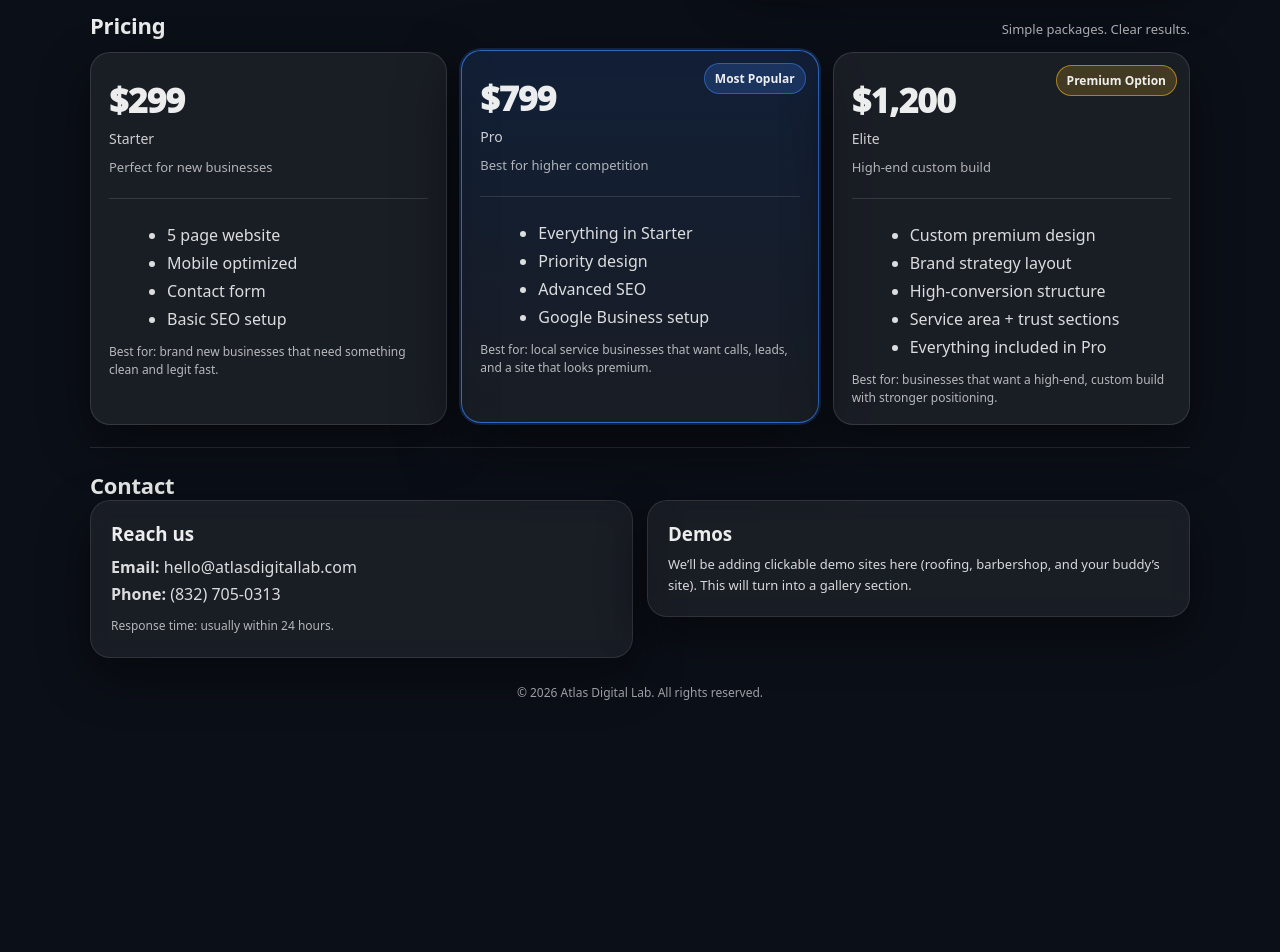
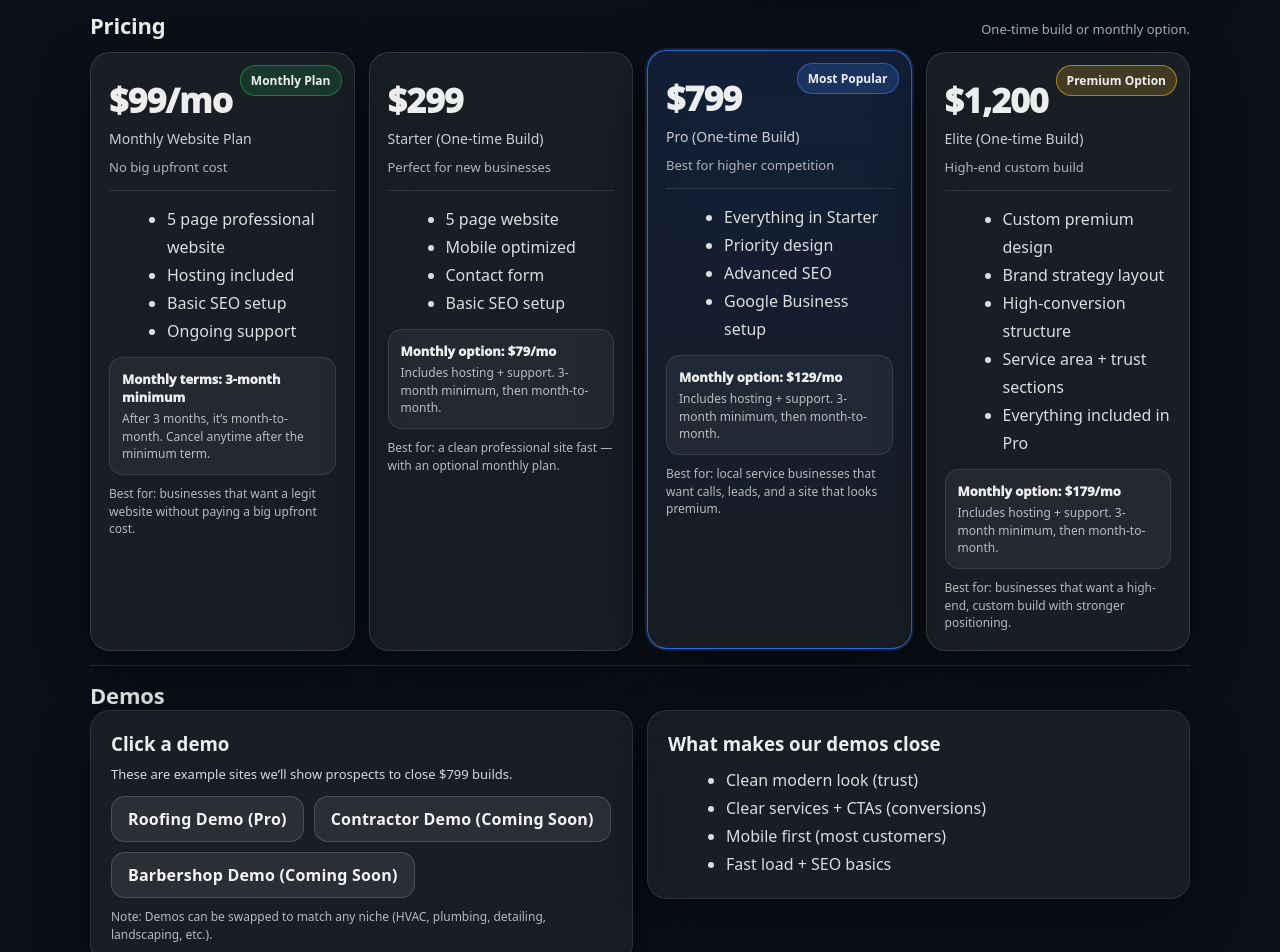
Before and after one commit to Paul4240/atlas-digital-lab, a Next.js app: page / in a window 1280 px wide. Shown: the part 780-1732 px from the top of the page. Before the commit the page ends 1551 px from the top, so only its background shows below. Built offline with nearby package versions, Linux system fonts and the light colour scheme.

Commit message:
Add monthly option per tier + keep sales number

```diff
--- a/app/page.tsx
+++ b/app/page.tsx
@@ -1,4 +1,6 @@
 "use client";
+
+import React from "react";
 
 export default function Home() {
   const styles: { [key: string]: React.CSSProperties } = {
@@ -11,10 +13,7 @@ export default function Home() {
         'ui-sans-serif, system-ui, -apple-system, "Segoe UI", Roboto, Helvetica, Arial',
       padding: "32px 18px 70px",
     },
-    container: {
-      maxWidth: "1100px",
-      margin: "0 auto",
-    },
+    container: { maxWidth: "1100px", margin: "0 auto" },
 
     topKicker: {
       display: "inline-block",
@@ -65,18 +64,9 @@ export default function Home() {
       letterSpacing: "-0.2px",
     },
 
-    bullets: {
-      margin: "10px 0 0 18px",
-      lineHeight: 1.75,
-      opacity: 0.92,
-    },
+    bullets: { margin: "10px 0 0 18px", lineHeight: 1.75, opacity: 0.92 },
 
-    buttonRow: {
-      display: "flex",
-      gap: "10px",
-      flexWrap: "wrap",
-      marginTop: "12px",
-    },
+    buttonRow: { display: "flex", gap: "10px", flexWrap: "wrap", marginTop: "12px" },
 
     btn: {
       display: "inline-block",
@@ -110,16 +100,8 @@ export default function Home() {
       padding: "12px",
     },
 
-    statTop: {
-      fontWeight: 900,
-      fontSize: "14px",
-      marginBottom: "4px",
-    },
-
-    statSub: {
-      fontSize: "12px",
-      opacity: 0.78,
-    },
+    statTop: { fontWeight: 900, fontSize: "14px", marginBottom: "4px" },
+    statSub: { fontSize: "12px", opacity: 0.78 },
 
     sectionTitleRow: {
       display: "flex",
@@ -130,16 +112,8 @@ export default function Home() {
       marginBottom: "12px",
     },
 
-    sectionTitle: {
-      fontSize: "22px",
-      margin: 0,
-      letterSpacing: "-0.2px",
-    },
-
-    sectionHint: {
-      fontSize: "13px",
-      opacity: 0.72,
-    },
+    sectionTitle: { fontSize: "22px", margin: 0, letterSpacing: "-0.2px" },
+    sectionHint: { fontSize: "13px", opacity: 0.72 },
 
     pricingGrid: {
       display: "grid",
@@ -177,43 +151,29 @@ export default function Home() {
       border: "1px solid rgba(59,130,246,0.55)",
     },
 
-    badgeGold: {
-      background: "rgba(251,191,36,0.18)",
-      border: "1px solid rgba(251,191,36,0.55)",
+    badgeGold: { background: "rgba(251,191,36,0.18)", border: "1px solid rgba(251,191,36,0.55)" },
+    badgeGreen: { background: "rgba(34,197,94,0.16)", border: "1px solid rgba(34,197,94,0.45)" },
+
+    price: { fontSize: "34px", fontWeight: 950, margin: "6px 0 6px 0", letterSpacing: "-0.6px" },
+    priceLabel: { fontSize: "14px", opacity: 0.85, marginBottom: "10px" },
+
+    divider: { height: "1px", background: "rgba(255,255,255,0.12)", margin: "14px 0" },
+
+    fine: { fontSize: "12px", opacity: 0.75, marginTop: "10px", lineHeight: 1.45 },
+
+    // NEW: monthly line styling
+    monthlyWrap: {
+      background: "rgba(255,255,255,0.05)",
+      border: "1px solid rgba(255,255,255,0.10)",
+      borderRadius: "14px",
+      padding: "12px",
+      marginTop: "12px",
     },
+    monthlyTop: { fontWeight: 950, fontSize: "13px", marginBottom: "4px" },
+    monthlyPrice: { fontWeight: 950 },
+    monthlyNote: { fontSize: "12px", opacity: 0.75, lineHeight: 1.45 },
 
-    price: {
-      fontSize: "34px",
-      fontWeight: 950,
-      margin: "6px 0 6px 0",
-      letterSpacing: "-0.6px",
-    },
-
-    priceLabel: {
-      fontSize: "14px",
-      opacity: 0.85,
-      marginBottom: "10px",
-    },
-
-    fine: {
-      fontSize: "12px",
-      opacity: 0.75,
-      marginTop: "10px",
-      lineHeight: 1.45,
-    },
-
-    divider: {
-      height: "1px",
-      background: "rgba(255,255,255,0.12)",
-      margin: "22px 0",
-    },
-
-    contactGrid: {
-      display: "grid",
-      gridTemplateColumns: "1fr 1fr",
-      gap: "14px",
-      alignItems: "start",
-    },
+    contactGrid: { display: "grid", gridTemplateColumns: "1fr 1fr", gap: "14px", alignItems: "start" },
 
     input: {
       width: "100%",
@@ -246,15 +206,10 @@ export default function Home() {
       fontSize: "12px",
       opacity: 0.65,
       textAlign: "center" as const,
+      lineHeight: 1.6,
     },
 
-    // responsive helper (we’ll use inline: if screen is small, stack)
-    note: {
-      fontSize: "13px",
-      opacity: 0.85,
-      lineHeight: 1.55,
-      marginTop: "10px",
-    },
+    note: { fontSize: "13px", opacity: 0.85, lineHeight: 1.55, marginTop: "10px" },
   };
 
   return (
@@ -264,41 +219,34 @@ export default function Home() {
         <div style={styles.topKicker}>Houston · Small Business Websites</div>
         <h1 style={styles.h1}>Atlas Digital Lab</h1>
         <div style={styles.sub}>
-          Professional websites for small businesses. Fast setup. Simple pricing.
-          Ongoing support.
+          Professional websites for small businesses. Fast setup. Simple pricing. Ongoing support.
         </div>
 
         <div style={styles.heroGrid}>
           {/* WHAT WE DO */}
           <div style={styles.card}>
-            <h2 style={styles.cardTitle}>
-              Get a professional website that brings you customers.
-            </h2>
+            <h2 style={styles.cardTitle}>Get a professional website that brings you customers.</h2>
             <div style={styles.note}>
-              We build modern, mobile-friendly websites for local businesses —
-              designed to look legit, load fast, and help you get calls, leads,
-              and bookings.
+              We build modern, mobile-friendly websites for local businesses — designed to look legit, load fast,
+              and help you get calls, leads, and bookings.
             </div>
 
             <ul style={styles.bullets}>
-              <li>
-                Custom 5-page website (Home, About, Services, Gallery/Projects,
-                Contact)
-              </li>
+              <li>Custom 5-page website (Home, About, Services, Gallery/Projects, Contact)</li>
               <li>Mobile-first design + fast load speeds</li>
               <li>Contact forms, call/email buttons, and lead capture</li>
               <li>Basic local SEO setup (titles, descriptions, indexing)</li>
             </ul>
 
             <div style={styles.buttonRow}>
-              <a
-                style={{ ...styles.btn, ...styles.btnPrimary }}
-                href="mailto:hello@atlasdigitallab.com"
-              >
+              <a style={{ ...styles.btn, ...styles.btnPrimary }} href="mailto:hello@atlasdigitallab.com">
                 Email Us
               </a>
-              <a style={styles.btn} href="#contact">
-                Contact Info
+              <a style={styles.btn} href="#pricing">
+                View Pricing
+              </a>
+              <a style={styles.btn} href="#demos">
+                View Demos
               </a>
             </div>
 
@@ -322,49 +270,31 @@ export default function Home() {
           <div style={styles.card}>
             <h2 style={styles.cardTitle}>Free Quote</h2>
             <div style={{ fontSize: "13px", opacity: 0.85 }}>
-              Tell us what you do and we’ll reply fast. Response time: usually
-              within 24 hours.
+              Tell us what you do and we’ll reply fast. Response time: usually within 24 hours.
             </div>
 
-            <label
-              style={{ display: "block", marginTop: "12px", fontSize: "13px" }}
-            >
+            <label style={{ display: "block", marginTop: "12px", fontSize: "13px" }}>
               Name
               <input style={styles.input} placeholder="Your name" />
             </label>
 
-            <label
-              style={{ display: "block", marginTop: "10px", fontSize: "13px" }}
-            >
+            <label style={{ display: "block", marginTop: "10px", fontSize: "13px" }}>
               Business name
               <input style={styles.input} placeholder="Business name" />
             </label>
 
-            <label
-              style={{ display: "block", marginTop: "10px", fontSize: "13px" }}
-            >
+            <label style={{ display: "block", marginTop: "10px", fontSize: "13px" }}>
               Phone (optional)
               <input style={styles.input} placeholder="(555) 555-5555" />
             </label>
 
-            <label
-              style={{ display: "block", marginTop: "10px", fontSize: "13px" }}
-            >
+            <label style={{ display: "block", marginTop: "10px", fontSize: "13px" }}>
               What do you need?
-              <textarea
-                style={styles.textarea}
-                placeholder="Website, updates, redesign, SEO, etc."
-              />
+              <textarea style={styles.textarea} placeholder="Website, updates, redesign, SEO, etc." />
             </label>
 
             <a
-              style={{
-                ...styles.btn,
-                ...styles.btnPrimary,
-                display: "block",
-                textAlign: "center",
-                marginTop: "12px",
-              }}
+              style={{ ...styles.btn, ...styles.btnPrimary, display: "block", textAlign: "center", marginTop: "12px" }}
               href="mailto:hello@atlasdigitallab.com?subject=Website%20Quote%20Request"
             >
               Email Us To Start
@@ -375,59 +305,108 @@ export default function Home() {
         {/* PRICING */}
         <div style={styles.sectionTitleRow} id="pricing">
           <h2 style={styles.sectionTitle}>Pricing</h2>
-          <div style={styles.sectionHint}>Simple packages. Clear results.</div>
+          <div style={styles.sectionHint}>One-time build or monthly option.</div>
         </div>
 
         <div style={styles.pricingGrid}>
+          {/* MONTHLY PLAN */}
+          <div style={styles.priceCard}>
+            <div style={{ ...styles.badge, ...styles.badgeGreen }}>Monthly Plan</div>
+            <div style={styles.price}>$99/mo</div>
+            <div style={styles.priceLabel}>Monthly Website Plan</div>
+            <div style={styles.sectionHint}>No big upfront cost</div>
+
+            <div style={styles.divider} />
+
+            <ul style={styles.bullets}>
+              <li>5 page professional website</li>
+              <li>Hosting included</li>
+              <li>Basic SEO setup</li>
+              <li>Ongoing support</li>
+            </ul>
+
+            <div style={styles.monthlyWrap}>
+              <div style={styles.monthlyTop}>
+                Monthly terms: <span style={styles.monthlyPrice}>3-month minimum</span>
+              </div>
+              <div style={styles.monthlyNote}>
+                After 3 months, it’s month-to-month. Cancel anytime after the minimum term.
+              </div>
+            </div>
+
+            <div style={styles.fine}>
+              Best for: businesses that want a legit website without paying a big upfront cost.
+            </div>
+          </div>
+
+          {/* STARTER */}
           <div style={styles.priceCard}>
             <div style={styles.price}>$299</div>
-            <div style={styles.priceLabel}>Starter</div>
-            <div style={styles.sectionHint}>
-              Perfect for new businesses
-            </div>
+            <div style={styles.priceLabel}>Starter (One-time Build)</div>
+            <div style={styles.sectionHint}>Perfect for new businesses</div>
+
             <div style={styles.divider} />
+
             <ul style={styles.bullets}>
               <li>5 page website</li>
               <li>Mobile optimized</li>
               <li>Contact form</li>
               <li>Basic SEO setup</li>
             </ul>
+
+            <div style={styles.monthlyWrap}>
+              <div style={styles.monthlyTop}>
+                Monthly option: <span style={styles.monthlyPrice}>$79/mo</span>
+              </div>
+              <div style={styles.monthlyNote}>
+                Includes hosting + support. 3-month minimum, then month-to-month.
+              </div>
+            </div>
+
             <div style={styles.fine}>
-              Best for: brand new businesses that need something clean and legit
-              fast.
+              Best for: a clean professional site fast — with an optional monthly plan.
             </div>
           </div>
 
+          {/* PRO */}
           <div style={{ ...styles.priceCard, ...styles.highlight }}>
             <div style={styles.badge}>Most Popular</div>
             <div style={styles.price}>$799</div>
-            <div style={styles.priceLabel}>Pro</div>
-            <div style={styles.sectionHint}>
-              Best for higher competition
-            </div>
+            <div style={styles.priceLabel}>Pro (One-time Build)</div>
+            <div style={styles.sectionHint}>Best for higher competition</div>
+
             <div style={styles.divider} />
+
             <ul style={styles.bullets}>
               <li>Everything in Starter</li>
               <li>Priority design</li>
               <li>Advanced SEO</li>
               <li>Google Business setup</li>
             </ul>
+
+            <div style={styles.monthlyWrap}>
+              <div style={styles.monthlyTop}>
+                Monthly option: <span style={styles.monthlyPrice}>$129/mo</span>
+              </div>
+              <div style={styles.monthlyNote}>
+                Includes hosting + support. 3-month minimum, then month-to-month.
+              </div>
+            </div>
+
             <div style={styles.fine}>
-              Best for: local service businesses that want calls, leads, and a
-              site that looks premium.
+              Best for: local service businesses that want calls, leads, and a site that looks premium.
             </div>
           </div>
 
+          {/* ELITE */}
           <div style={styles.priceCard}>
-            <div style={{ ...styles.badge, ...styles.badgeGold }}>
-              Premium Option
-            </div>
+            <div style={{ ...styles.badge, ...styles.badgeGold }}>Premium Option</div>
             <div style={styles.price}>$1,200</div>
-            <div style={styles.priceLabel}>Elite</div>
-            <div style={styles.sectionHint}>
-              High-end custom build
-            </div>
+            <div style={styles.priceLabel}>Elite (One-time Build)</div>
+            <div style={styles.sectionHint}>High-end custom build</div>
+
             <div style={styles.divider} />
+
             <ul style={styles.bullets}>
               <li>Custom premium design</li>
               <li>Brand strategy layout</li>
@@ -435,10 +414,61 @@ export default function Home() {
               <li>Service area + trust sections</li>
               <li>Everything included in Pro</li>
             </ul>
+
+            <div style={styles.monthlyWrap}>
+              <div style={styles.monthlyTop}>
+                Monthly option: <span style={styles.monthlyPrice}>$179/mo</span>
+              </div>
+              <div style={styles.monthlyNote}>
+                Includes hosting + support. 3-month minimum, then month-to-month.
+              </div>
+            </div>
+
             <div style={styles.fine}>
-              Best for: businesses that want a high-end, custom build with
-              stronger positioning.
+              Best for: businesses that want a high-end, custom build with stronger positioning.
             </div>
+          </div>
+        </div>
+
+        <div style={styles.divider} />
+
+        {/* DEMOS */}
+        <h2 style={styles.sectionTitle} id="demos">
+          Demos
+        </h2>
+
+        <div style={styles.contactGrid}>
+          <div style={styles.card}>
+            <h3 style={{ margin: "0 0 8px 0" }}>Click a demo</h3>
+            <div style={{ fontSize: "13px", opacity: 0.9, lineHeight: 1.6 }}>
+              These are example sites we’ll show prospects to close $799 builds.
+            </div>
+
+            <div style={styles.buttonRow}>
+              <a style={styles.btn} href="/demo/roofing">
+                Roofing Demo (Pro)
+              </a>
+              <a style={styles.btn} href="#">
+                Contractor Demo (Coming Soon)
+              </a>
+              <a style={styles.btn} href="#">
+                Barbershop Demo (Coming Soon)
+              </a>
+            </div>
+
+            <div style={styles.fine}>
+              Note: Demos can be swapped to match any niche (HVAC, plumbing, detailing, landscaping, etc.).
+            </div>
+          </div>
+
+          <div style={styles.card}>
+            <h3 style={{ margin: "0 0 8px 0" }}>What makes our demos close</h3>
+            <ul style={styles.bullets}>
+              <li>Clean modern look (trust)</li>
+              <li>Clear services + CTAs (conversions)</li>
+              <li>Mobile first (most customers)</li>
+              <li>Fast load + SEO basics</li>
+            </ul>
           </div>
         </div>
 
@@ -454,10 +484,22 @@ export default function Home() {
             <h3 style={{ margin: "0 0 8px 0" }}>Reach us</h3>
             <div style={{ lineHeight: 1.7, opacity: 0.92 }}>
               <div>
-                <strong>Email:</strong> hello@atlasdigitallab.com
+                <strong>Main:</strong>{" "}
+                <a href="tel:+18327050313" style={{ color: "#fff", textDecoration: "none" }}>
+                  (832) 705-0313
+                </a>
               </div>
               <div>
-                <strong>Phone:</strong> (832) 705-0313
+                <strong>Sales & Estimates:</strong>{" "}
+                <a href="tel:+18325935740" style={{ color: "#fff", textDecoration: "none" }}>
+                  (832) 593-5740
+                </a>
+              </div>
+              <div style={{ marginTop: "8px" }}>
+                <strong>Email:</strong>{" "}
+                <a href="mailto:hello@atlasdigitallab.com" style={{ color: "#fff", textDecoration: "none" }}>
+                  hello@atlasdigitallab.com
+                </a>
               </div>
               <div style={{ marginTop: "8px", fontSize: "12px", opacity: 0.8 }}>
                 Response time: usually within 24 hours.
@@ -466,16 +508,19 @@ export default function Home() {
           </div>
 
           <div style={styles.card}>
-            <h3 style={{ margin: "0 0 8px 0" }}>Demos</h3>
+            <h3 style={{ margin: "0 0 8px 0" }}>Availability</h3>
             <div style={{ fontSize: "13px", opacity: 0.9, lineHeight: 1.6 }}>
-              We’ll be adding clickable demo sites here (roofing, barbershop,
-              and your buddy’s site). This will turn into a gallery section.
+              We take a limited number of builds each week so every site gets done fast and looks premium.
             </div>
           </div>
         </div>
 
+        {/* FOOTER */}
         <div style={styles.footer}>
           © 2026 Atlas Digital Lab. All rights reserved.
+          <div style={{ marginTop: "6px", fontSize: "12px", opacity: 0.5 }}>
+            Now hiring: Part-time sales representative (commission-based).
+          </div>
         </div>
       </div>
     </main>
```
